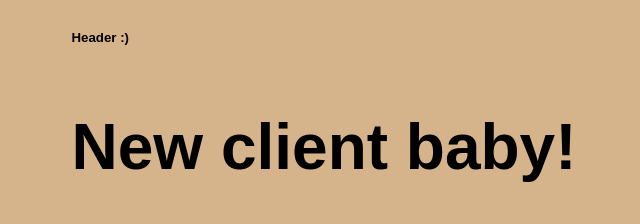
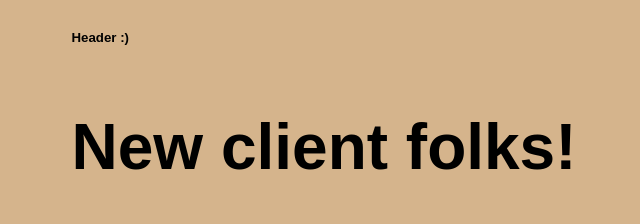
Before and after one commit to fjinkis/test, a website: page client/index.html in a window 1280 px wide. Shown: the top 224 px of the page, without its empty margins (316-956 px from the left). Drawn offline with Linux system fonts and the light colour scheme.

Commit message:
Add feature

```diff
--- a/client/index.html
+++ b/client/index.html
@@ -29,7 +29,7 @@
       display: grid;
       align-content: space-between;
       justify-content: center;">
-        <h1>New client baby!</h1>
+        <h1>New client folks!</h1>
         <a href="https://www.youtube.com/watch?v=nYunsiWHydE">Check!</a>
         <img src="https://www.gozadores.cl/wp-content/uploads/2016/03/Turn-Down-For-What.jpg" alt="turndownforwhat">
         <p>😎</p>
```
